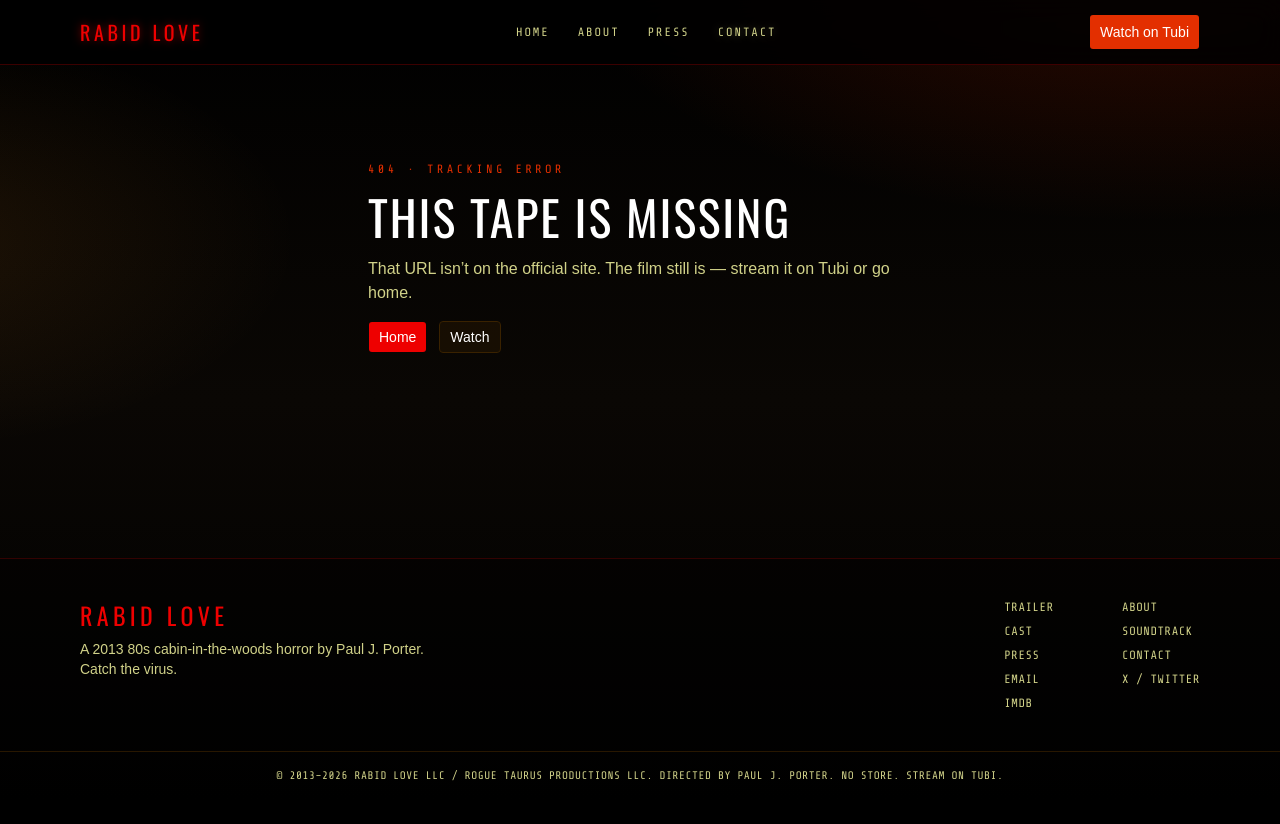
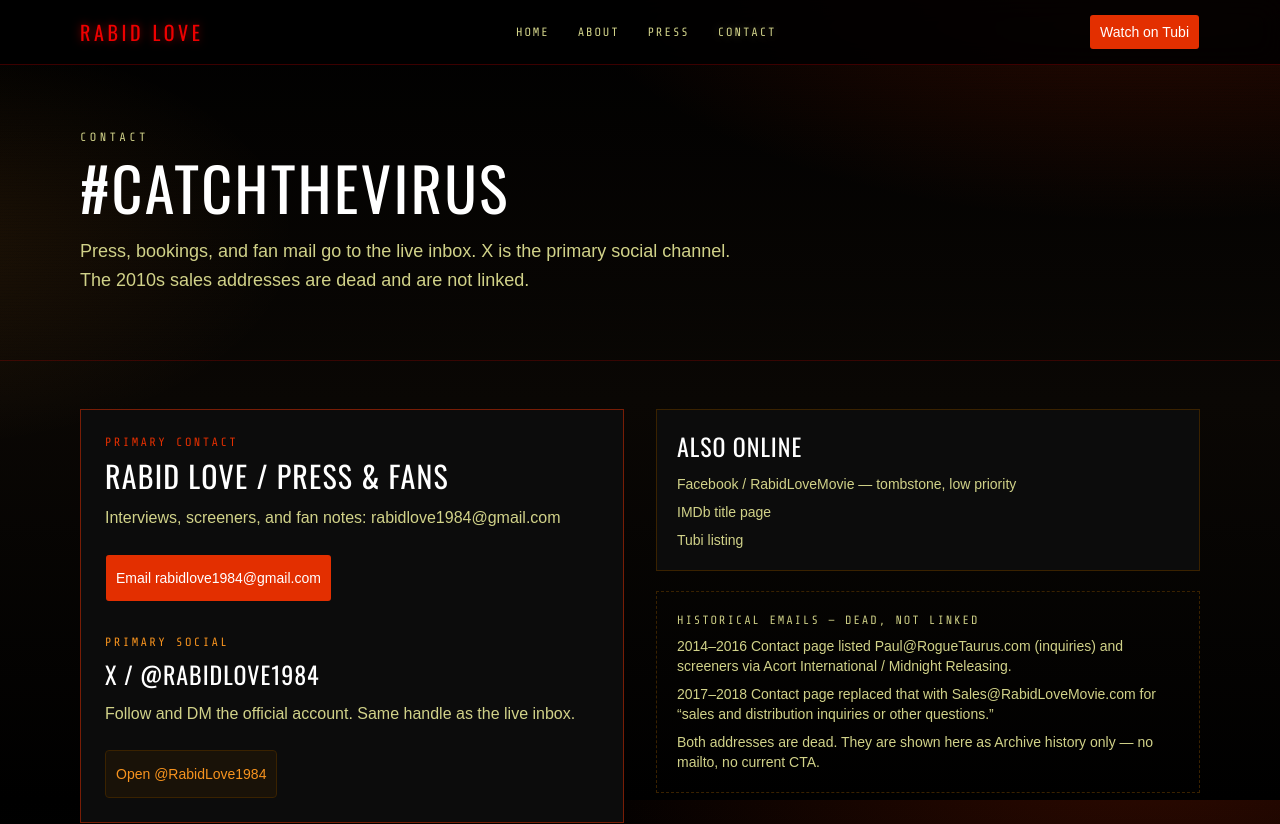
Before and after one commit to PaulJPorter/rabid-love-site, a Next.js app: page /contact in a window 1280 px wide. Before the commit this address had no page. Shown: the top 824 px of the page. Before the commit the page ends 800 px from the top, so only its background shows below. Built offline with nearby package versions, Linux system fonts and the light colour scheme.

Commit message:
Add contact and watch pages.

```diff
--- /dev/null
+++ b/src/app/contact/page.tsx
@@ -0,0 +1,95 @@
+import type { Metadata } from "next";
+import { Button } from "@/components/ui/button";
+import { PageHero } from "@/components/page-hero";
+import { links } from "@/lib/site";
+
+export const metadata: Metadata = {
+  title: "Contact",
+  description:
+    "Contact Rabid Love: email rabidlove1984@gmail.com for press and fans. X @RabidLove1984 is the primary social channel.",
+};
+
+export default function ContactPage() {
+  return (
+    <>
+      <PageHero kicker="Contact" title="#CatchTheVirus">
+        Press, bookings, and fan mail go to the live inbox. X is the primary social
+        channel. The 2010s sales addresses are dead and are not linked.
+      </PageHero>
+
+      <div className="mx-auto grid max-w-6xl gap-8 px-4 py-12 md:grid-cols-2">
+        <section className="border border-blood/50 bg-card p-6">
+          <p className="font-mono text-xs uppercase tracking-[0.2em] text-blood">
+            Primary contact
+          </p>
+          <h2 className="mt-2 text-3xl">Rabid Love / press &amp; fans</h2>
+          <p className="mt-3 text-muted-foreground">
+            Interviews, screeners, and fan notes: {links.email}
+          </p>
+          <Button asChild className="mt-6 h-12 bg-blood text-white hover:bg-[#ff0000]">
+            <a href={links.mailto}>Email {links.email}</a>
+          </Button>
+
+          <p className="mt-8 font-mono text-xs uppercase tracking-[0.2em] text-orange">
+            Primary social
+          </p>
+          <h3 className="mt-2 text-2xl">X / @RabidLove1984</h3>
+          <p className="mt-3 text-muted-foreground">
+            Follow and DM the official account. Same handle as the live inbox.
+          </p>
+          <Button
+            asChild
+            variant="outline"
+            className="mt-6 h-12 border-orange bg-transparent text-orange hover:bg-orange/10 hover:text-orange"
+          >
+            <a href={links.x} target="_blank" rel="noopener noreferrer">
+              Open @RabidLove1984
+            </a>
+          </Button>
+        </section>
+
+        <section className="space-y-5">
+          <div className="border border-border bg-card p-5">
+            <h2 className="text-2xl">Also online</h2>
+            <ul className="mt-3 space-y-2 text-sm">
+              <li>
+                <a href={links.facebook} className="text-cyan hover:underline">
+                  Facebook / RabidLoveMovie
+                </a>{" "}
+                <span className="text-muted-foreground">— tombstone, low priority</span>
+              </li>
+              <li>
+                <a href={links.imdb} className="text-cyan hover:underline">
+                  IMDb title page
+                </a>
+              </li>
+              <li>
+                <a href={links.tubi} className="text-cyan hover:underline">
+                  Tubi listing
+                </a>
+              </li>
+            </ul>
+          </div>
+
+          <div className="border border-dashed border-border p-5 text-sm text-muted-foreground">
+            <p className="font-mono text-xs uppercase tracking-[0.16em] text-acid">
+              Historical emails — dead, not linked
+            </p>
+            <p className="mt-2">
+              2014–2016 Contact page listed Paul@RogueTaurus.com (inquiries) and screeners
+              via Acort International / Midnight Releasing.
+            </p>
+            <p className="mt-2">
+              2017–2018 Contact page replaced that with Sales@RabidLoveMovie.com for
+              “sales and distribution inquiries or other questions.”
+            </p>
+            <p className="mt-2">
+              Both addresses are dead. They are shown here as Archive history only — no
+              mailto, no current CTA.
+            </p>
+          </div>
+        </section>
+      </div>
+    </>
+  );
+}
--- /dev/null
+++ b/src/app/watch/page.tsx
@@ -0,0 +1,96 @@
+import type { Metadata } from "next";
+import { PageHero } from "@/components/page-hero";
+import { WatchCtas } from "@/components/watch-cta";
+import { film, links } from "@/lib/site";
+
+export const metadata: Metadata = {
+  title: "Watch",
+  description: "Stream Rabid Love (2013) free on Tubi. Official trailer included — no autoplay.",
+};
+
+export default function WatchPage() {
+  return (
+    <>
+      <PageHero kicker="Watch" title="Stream it free on Tubi">
+        {film.runtime} · {film.rating} · {film.genre}. The current, verified place to watch
+        is Tubi. Older 2014 VOD storefronts from the Flash-era site are not listed here
+        unless they still resolve as a current official outlet.
+      </PageHero>
+
+      <div className="mx-auto max-w-6xl space-y-10 px-4 py-12">
+        <WatchCtas showTrailerLink={false} />
+
+        <div className="grid gap-8 lg:grid-cols-[1.4fr_0.8fr]">
+          <div>
+            <p className="mb-3 font-mono text-xs uppercase tracking-[0.2em] text-cyan">
+              Official trailer
+            </p>
+            <div className="vhs-frame aspect-video overflow-hidden border border-cyan/30 bg-black">
+              <iframe
+                className="h-full w-full"
+                src={`https://www.youtube-nocookie.com/embed/${links.trailerId}?rel=0`}
+                title="Rabid Love official trailer"
+                allow="accelerometer; clipboard-write; encrypted-media; gyroscope; picture-in-picture"
+                allowFullScreen
+              />
+            </div>
+            <p className="mt-3 text-sm text-muted-foreground">
+              Trailer embed from the clip that ran on the original official homepage (
+              <a
+                href={links.trailer}
+                className="text-cyan hover:underline"
+                target="_blank"
+                rel="noopener noreferrer"
+              >
+                YouTube
+              </a>
+              ). No autoplay. An earlier teaser also exists:{" "}
+              <a
+                href={links.teaser}
+                className="text-cyan hover:underline"
+                target="_blank"
+                rel="noopener noreferrer"
+              >
+                YouTube teaser
+              </a>
+              .
+            </p>
+          </div>
+
+          <aside className="border border-border bg-card p-5">
+            <h2 className="text-2xl">Where to watch</h2>
+            <ul className="mt-4 space-y-3 text-sm leading-relaxed">
+              <li>
+                <strong className="text-magenta">Tubi (current)</strong>
+                <br />
+                Free with ads.{" "}
+                <a
+                  href={links.tubi}
+                  className="text-cyan hover:underline"
+                  target="_blank"
+                  rel="noopener noreferrer"
+                >
+                  Open Rabid Love on Tubi
+                </a>
+                .
+              </li>
+              <li>
+                <strong>Historical distribution</strong>
+                <br />
+                Acort International / Midnight Releasing handled the 2013–2014 DVD and VOD
+                release (BroadwayWorld, July 31, 2013 and January 27, 2014). Those store
+                links are not current watch CTAs.
+              </li>
+              <li>
+                <strong>Not listed</strong>
+                <br />
+                Gravitas and other platforms are omitted unless a live, official listing is
+                verified.
+              </li>
+            </ul>
+          </aside>
+        </div>
+      </div>
+    </>
+  );
+}
```
